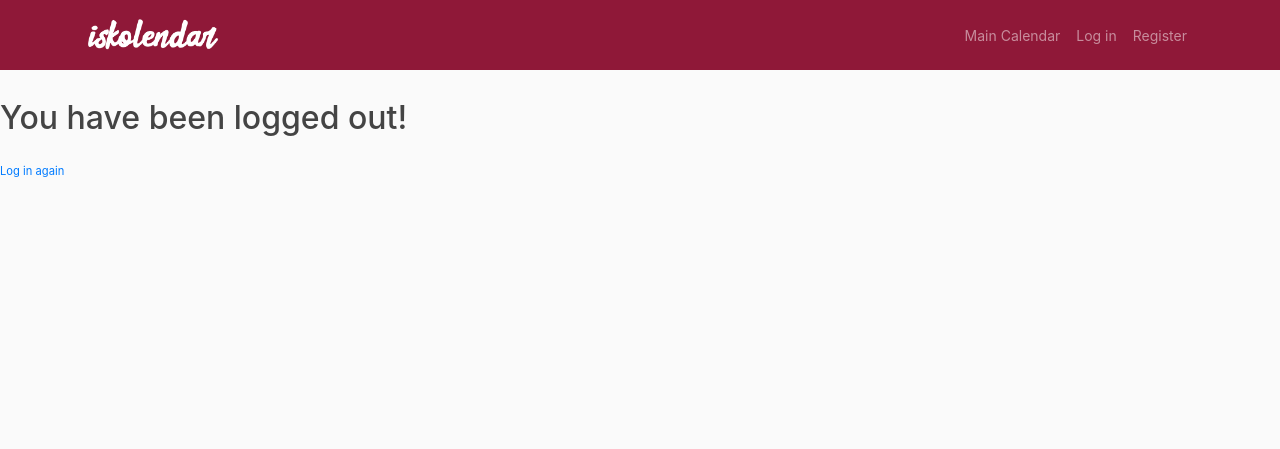
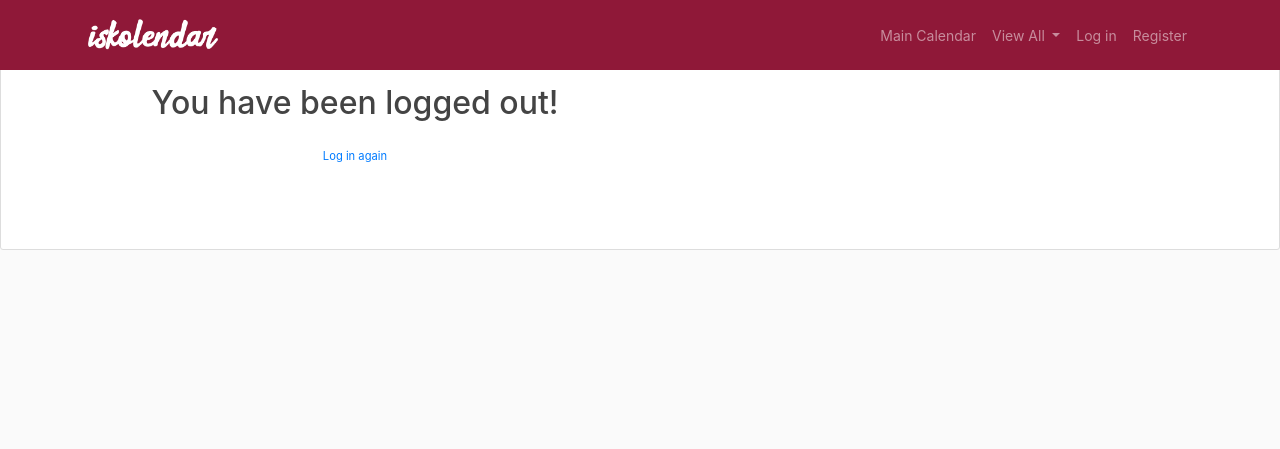
Before and after one commit to christelespino/iskolendar, a Django app: page /logout/ in a window 1280 px wide. Shown: the top 449 px of the page. After the commit the page ends 250 px from the top, so only its background shows below. Run offline with Django 3.2, Linux system fonts and the light colour scheme; some libraries are stand-ins or nearby versions.

Commit message:
Updated UI

```diff
--- a/maincalendar/static/maincalendar/main.css
+++ b/maincalendar/static/maincalendar/main.css
@@ -51,6 +51,12 @@ h1, h2, h3, h4, h5, h6 {
   height: 28px;
   font-weight: bold;
 }
+
+.dropdown-item:hover {
+    background-color: #dddddd !important;
+    background-image: none;
+}
+
 
 #rcolumn{
   list-style: none;
@@ -108,6 +114,7 @@ p{
   right: 0.1em;
   position: absolute;
   position: -webkit-sticky;
+  box-shadow: 0 4px 8px 0 rgba(0, 0, 0, 0.2), 0 6px 20px 0 rgba(0, 0, 0, 0.19);
 }
 
 .righttopColumn{
--- a/maincalendar/templates/maincalendar/index.html
+++ b/maincalendar/templates/maincalendar/index.html
@@ -56,6 +56,15 @@ Allure Tanquintic
                   <span class="sr-only">(current)</span>
                 </a>
               </li>
+               <li class="nav-item dropdown">
+                <a class="nav-link dropdown-toggle" href="#" id="navbardrop" data-toggle="dropdown">
+                  View All
+                </a>
+                <div class="dropdown-menu">
+                  <a class="dropdown-item" href="{% url 'announcement-view' %}">Announcements</a>
+                  <a class="dropdown-item" href="{% url 'event-view' %}">Events</a>
+                </div>
+              </li>
               {% if user.is_authenticated %}
                 {% if not user.is_staff %}
                   <li class ="nav-item">
--- a/users/templates/users/login.html
+++ b/users/templates/users/login.html
@@ -10,10 +10,12 @@
 {% load crispy_forms_tags %}
 {% block content %}
 	<div class="content-section">
+		<div class="row text-white">
+            <div class="col-sm-6 offset-sm-3 text-center">
+            	<h1 class="display-4">Welcome to Iskolendar!</h1>
 				<form method="POST">
 					{% csrf_token %}
 					<fieldset>
-				<legend class="border-bottom mb-4">Log in</legend>
 						{{ form|crispy }}
 					</fieldset>
 					<div class="form-group">
@@ -26,4 +28,6 @@
 					</small>
 				</div>
 			</div>
+		</div>
+	</div>
 {% endblock content %}
--- a/users/templates/users/logout.html
+++ b/users/templates/users/logout.html
@@ -8,12 +8,16 @@
 
 {% extends "maincalendar/index.html" %}
 {% block content %}
-<div style="margin-top: 100px;">
-	<h2>You have been logged out!</h2>
-	<div class="border-top pt-3">
-		<small class="text-muted">
-			<a href="{% url 'login' %}">Log in again</a>
-		</small>
+<div class="content-section">
+	<div class="row text-white">
+        <div class="col-sm-6 offset-sm-3 text-center">
+			<h2>You have been logged out!</h2>
+			<div class="border-top pt-3">
+				<small class="text-muted">
+					<a href="{% url 'login' %}">Log in again</a>
+				</small>
+			</div>
+		</div>
 	</div>
 </div>
 {% endblock content %}
```
Also changed, not shown: maincalendar/templates/maincalendar/maincalendar.html (+15 -23 lines), maincalendar/templates/maincalendar/personal_calendar.html (+11 -4 lines). Lines whose indentation alone changed are shown as unchanged.
